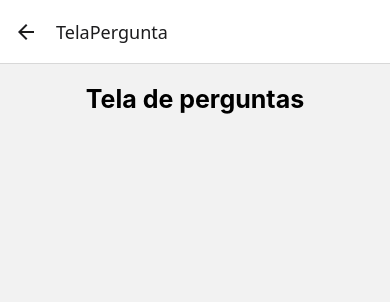
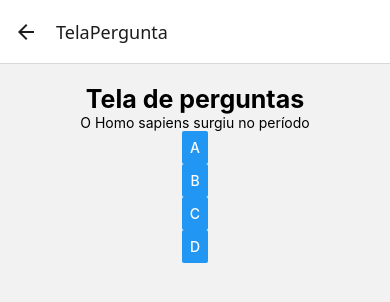
Before and after one commit to ScarpelliDavi/projetoPenseBem, a React Native app: screen /TelaPergunta in a window 390 px wide. Shown: the top 302 px of the page. Built offline with nearby package versions, Linux system fonts and the light colour scheme.

Commit message:
componente de botoes e funcao de jogar

```diff
--- a/components/Botoes.js
+++ b/components/Botoes.js
@@ -1,9 +1,18 @@
-import { View } from "react-native"
+import { View, Button } from "react-native"
 
-function Botoes() {
+function Botoes({ jogar }) {
 
   return(
-    <View/>
+
+    <View>
+
+      <Button title="A" onPress={() => jogar('A')}/>
+      <Button title="B" onPress={() => jogar('B')}/>
+      <Button title="C" onPress={() => jogar('C')}/>
+      <Button title="D" onPress={() => jogar('D')}/>
+
+    </View>
+
   )
 }
 
--- a/components/TelaPergunta.js
+++ b/components/TelaPergunta.js
@@ -1,17 +1,55 @@
 import React, {useState} from 'react'
-import {View, Image, Text, TextInput} from 'react-native'
+import {View, Text} from 'react-native'
 import Styles from '../Styles'
 import Botoes from './Botoes'
 import Pergunta from './Pergunta'
+import Dados from '../Dados'
+
 
 function TelaPergunta() {
+
+  const jogar = (resposta) => {
+    if(resposta == Dados.gabaritoProgramaSelecionado[Dados.i]) {
+
+      if(Dados.tentativa == 1)
+        Dados.pontuacao += 3
+      else if(Dados.tentativa == 2)
+        Dados.pontuacao += 2
+      else if(Dados.tentativa == 3)
+        Dados.pontuacao++
+
+      Dados.i++
+      Dados.numeroPergunta++
+      Dados.tentativa = 1
+    }
+    else {
+
+      Dados.tentativa++
+
+      if(Dados.tentativa > 3) {
+        Dados.i++
+        Dados.numeroPergunta++
+        Dados.tentativa = 1
+      }
+    }
+
+    if(Dados.i == 30) {
+
+    }
+  }
 
   return(
     <View style={Styles.principal}>
 
-        <Text style={Styles.titulo}>Tela de perguntas</Text>
+            <Text style={Styles.titulo}>
+                Tela de perguntas
+            </Text>
 
-    </View>
+            <Pergunta />
+
+            <Botoes jogar={jogar} />
+
+        </View>
   )
 }
 
```
